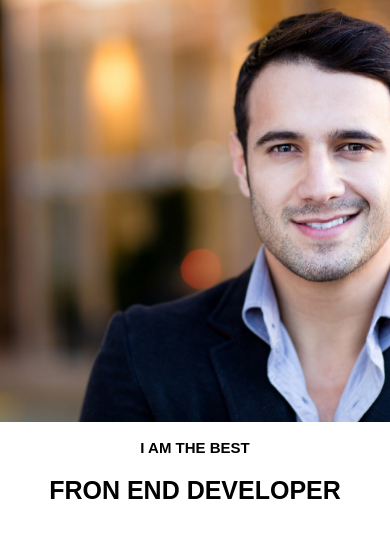
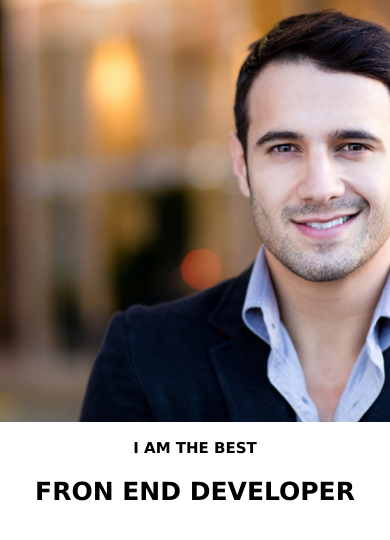
Before and after one commit to MichalPiaskowski/MichalPiaskowski.github.io, a plain HTML site: page zadanie-domowe/4-rwd/index.html in a window 390 px wide. Drawn offline with Linux system fonts and the light colour scheme.

Commit message:
Poprawki w kodzie

```diff
--- a/zadanie-domowe/4-rwd/css/style.css
+++ b/zadanie-domowe/4-rwd/css/style.css
@@ -7,7 +7,7 @@
 html {
     font-size: 10px;
     color: white;
-    font-family: arial;
+    font-family: verdana;
 }
 
 header {
@@ -20,9 +20,11 @@ header {
 
 div.container {
     position: absolute;
-    top: 45%;
-    left: 3%;
+    top: 50%;
+    left: 0%;
+    transform: translateY(-50%);
     text-transform: uppercase;
+    padding-left: 10px;
 }
 
 header p {
@@ -43,8 +45,11 @@ header h1 {
     }
 
     div.container {
-        top: 20%;
-        left: 60%;
+        top: 0%;
+        right: 0;
+        left: auto;
+        transform: translateY(0%);
+        padding: 8vh 7vw 0 0;
     }
 
     header p {
@@ -71,6 +76,7 @@ header h1 {
         right: 0%;
         text-align: center;
         color: black;
+        padding: 0;
     }
 
 }
```
